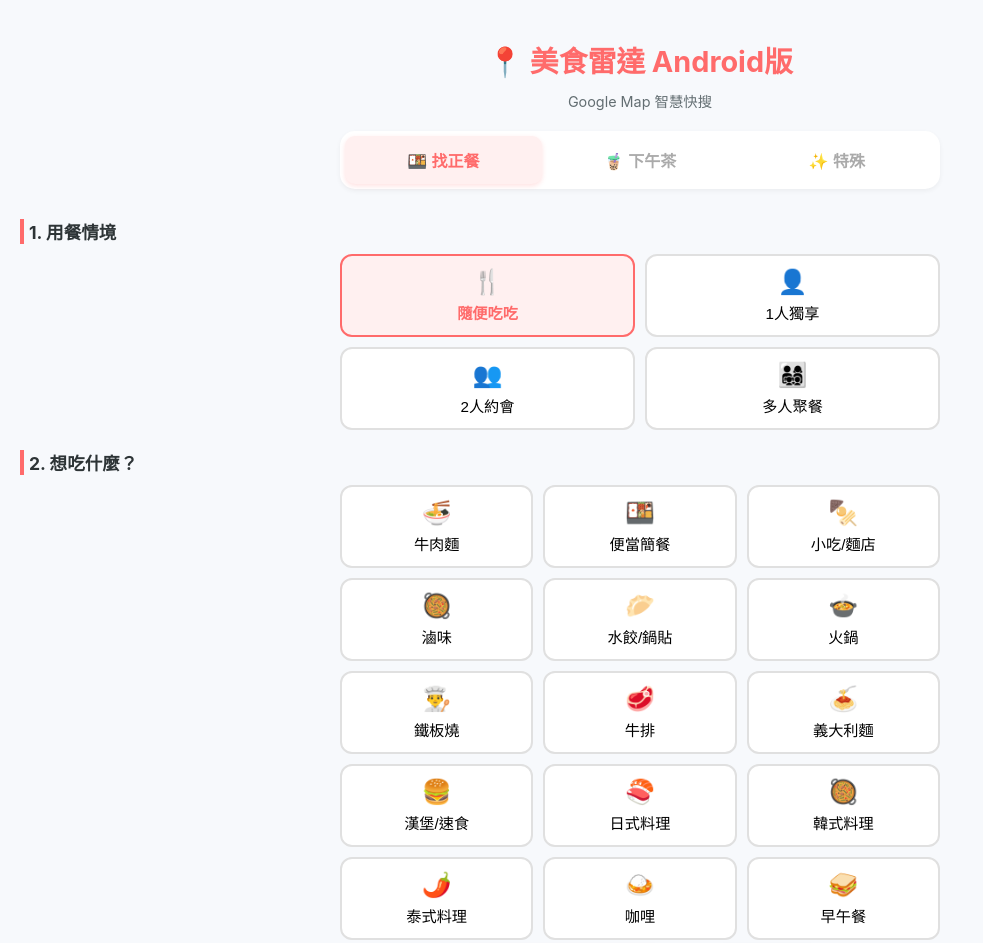
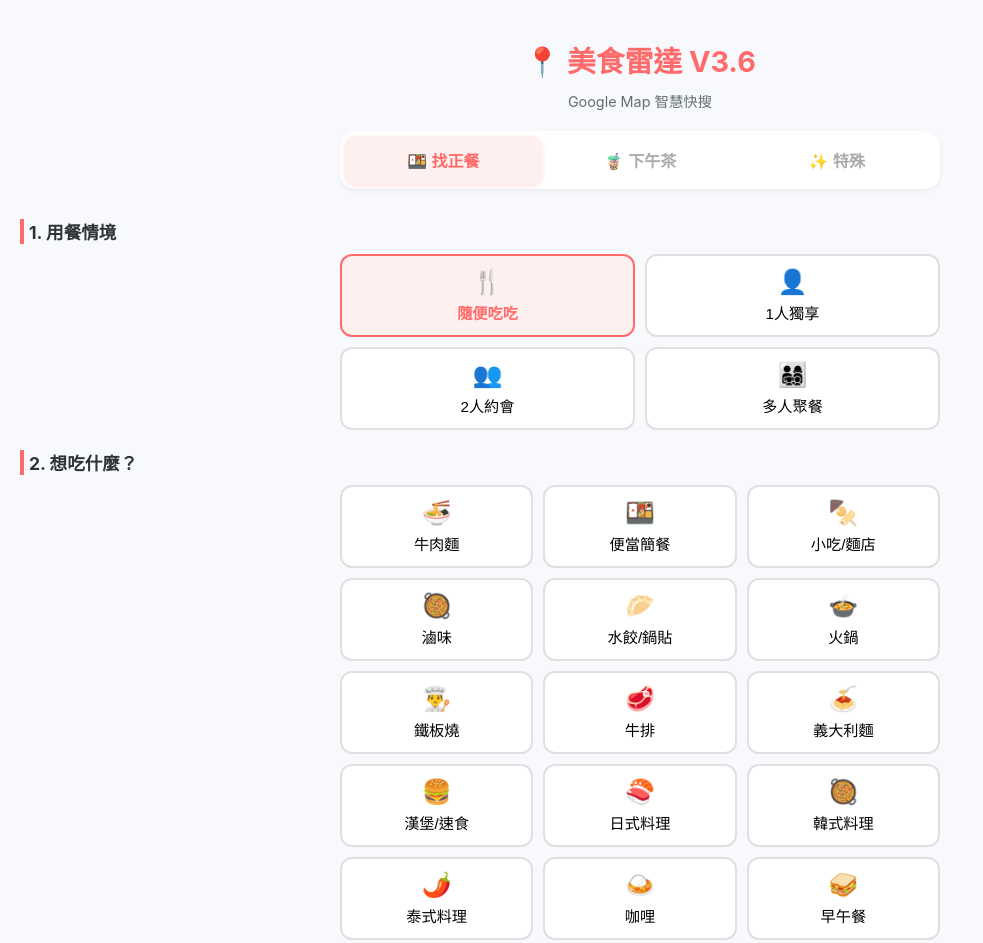
Before and after one commit to freddychen1225/food-radar-android, a plain HTML site: page index.html in a window 1280 px wide. Shown: the top 943 px of the page, without its empty margins (0-983 px from the left). Drawn offline with Linux system fonts and the light colour scheme; some packages are replaced by stand-ins of ours; a script that the page names is missing.

Commit message:
Add files via upload

```diff
--- a/index.html
+++ b/index.html
@@ -4,13 +4,13 @@
     <meta charset="UTF-8">
     <meta name="viewport" content="width=device-width, initial-scale=1.0, maximum-scale=1.0, user-scalable=no">
 
-    <title>美食雷達 Android版</title>
+    <title>美食雷達 V3.6</title>
 
-    <meta name="description" content="美食雷達 Android版 (Food Radar) 是一款免費的 Google Maps 智慧搜尋工具。解決今天吃什麼的煩惱，提供隨機美食推薦、平價正餐搜尋及下午茶點心建議。">
-    <meta name="keywords" content="美食雷達, 今天吃什麼, 附近美食, Google Maps 搜尋, 平價美食, 下午茶推薦, 隨機選餐廳, 親子餐廳, 寵物友善, Android App">
+    <meta name="description" content="美食雷達 V3.6 (Food Radar) 是一款免費的 Google Maps 智慧搜尋工具。解決今天吃什麼的煩惱，提供隨機美食推薦、平價正餐搜尋及下午茶點心建議。">
+    <meta name="keywords" content="美食雷達, 今天吃什麼, 附近美食, Google Maps 搜尋, 平價美食, 下午茶推薦, 隨機選餐廳, 親子餐廳, 寵物友善, PWA App">
     <meta name="author" content="Freddy">
 
-    <meta property="og:title" content="美食雷達 Android版 - 今天吃什麼？">
+    <meta property="og:title" content="美食雷達 V3.6 - 今天吃什麼？">
     <meta property="og:description" content="快速找到附近想吃的類型，直接打開 Google Maps 搜尋。">
     <meta property="og:image" content="https://freddychen1225.github.io/food-radar-android/icons/icon-512.png">
     <meta property="og:url" content="https://freddychen1225.github.io/food-radar-android/">
@@ -446,7 +446,7 @@
 </head>
 <body>
 
-    <h1>📍 美食雷達 Android版</h1>
+    <h1>📍 美食雷達 V3.6</h1>
     <div class="subtitle">Google Map 智慧快搜</div>
 
     <div class="mode-switch">
```
